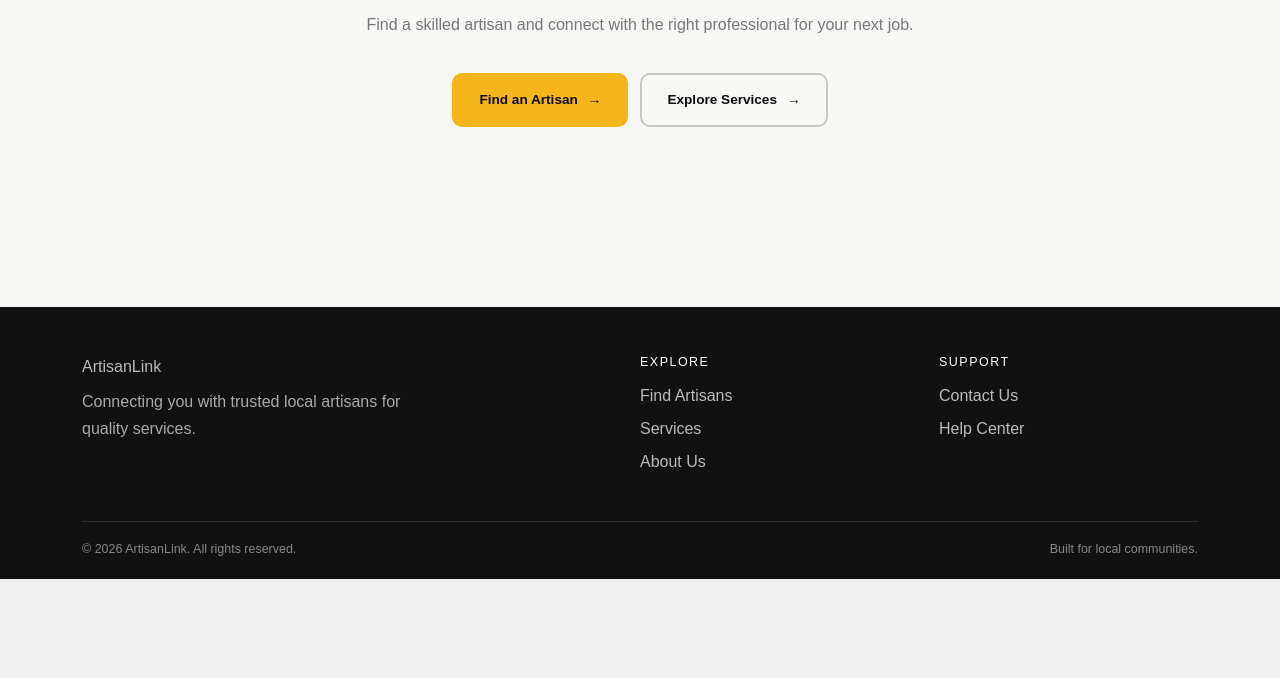
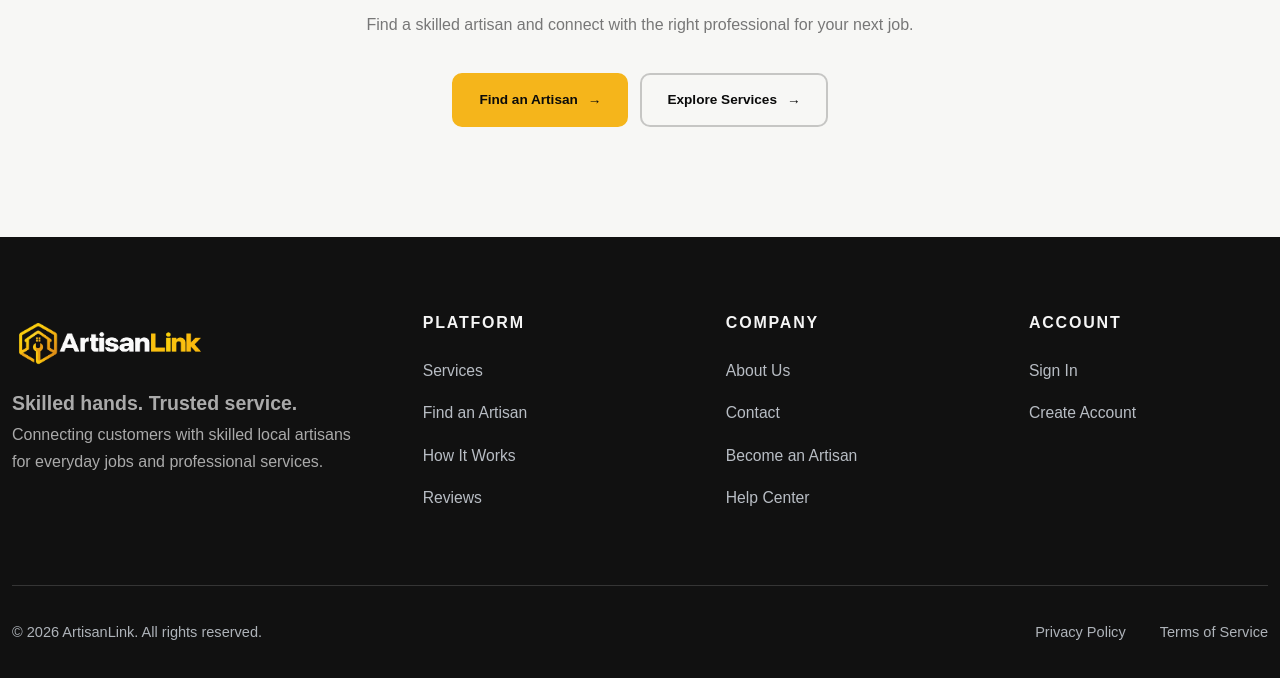
Before and after one commit to Vichi-King/ArtisanLink, a Flask app: page /about in a window 1280 px wide. Shown: the part 2830-3508 px from the top of the page. Before the commit the page ends 3409 px from the top, so only its background shows below. Run offline with Flask 3, Linux system fonts and the light colour scheme.

Commit message:
Replace duplicate footer with approved ArtisanLink footer design

```diff
--- a/app/templates/base.html
+++ b/app/templates/base.html
@@ -9,18 +9,14 @@
     <link href="https://cdn.jsdelivr.net/npm/bootstrap@5.3.3/dist/css/bootstrap.min.css" rel="stylesheet">
     <link rel="stylesheet" href="{{ url_for('static', filename='css/style.css') }}">
     <link rel="stylesheet" href="{{ url_for('static', filename='css/responsive.css') }}">
+    <link rel="stylesheet" href="{{ url_for('static', filename='css/footer.css') }}">
 </head>
 <body class="d-flex flex-column min-vh-100">
     <a class="al-skip-link" href="#main-content">Skip to content</a>
-
     <nav class="navbar navbar-expand-lg bg-dark navbar-dark" aria-label="Main navigation">
         <div class="container">
-            <a class="navbar-brand" href="{{ url_for('home') }}" aria-label="ArtisanLink home">
-                <img src="{{ url_for('static', filename='images/logo.png') }}" alt="ArtisanLink" class="navbar-logo">
-            </a>
-            <button class="navbar-toggler" type="button" data-bs-toggle="collapse" data-bs-target="#mainNavbar" aria-controls="mainNavbar" aria-expanded="false" aria-label="Toggle navigation">
-                <span class="navbar-toggler-icon"></span>
-            </button>
+            <a class="navbar-brand" href="{{ url_for('home') }}" aria-label="ArtisanLink home"><img src="{{ url_for('static', filename='images/logo.png') }}" alt="ArtisanLink" class="navbar-logo"></a>
+            <button class="navbar-toggler" type="button" data-bs-toggle="collapse" data-bs-target="#mainNavbar" aria-controls="mainNavbar" aria-expanded="false" aria-label="Toggle navigation"><span class="navbar-toggler-icon"></span></button>
             <div class="collapse navbar-collapse" id="mainNavbar">
                 <ul class="navbar-nav ms-auto align-items-lg-center">
                     <li class="nav-item"><a class="nav-link" href="{{ url_for('home') }}">Home</a></li>
@@ -49,47 +45,47 @@
             </div>
         </div>
     </nav>
-
     {% with messages = get_flashed_messages(with_categories=true) %}
-        {% if messages %}
-            <div class="flash-stack" aria-live="polite">
-                {% for category, message in messages %}
-                    <div class="alert alert-{{ category }} alert-dismissible fade show artisan-flash" role="alert">
-                        {{ message }}
-                        <button type="button" class="btn-close" data-bs-dismiss="alert" aria-label="Close"></button>
-                    </div>
-                {% endfor %}
-            </div>
-        {% endif %}
+        {% if messages %}<div class="flash-stack" aria-live="polite">{% for category, message in messages %}<div class="alert alert-{{ category }} alert-dismissible fade show artisan-flash" role="alert">{{ message }}<button type="button" class="btn-close" data-bs-dismiss="alert" aria-label="Close"></button></div>{% endfor %}</div>{% endif %}
     {% endwith %}
-
     <main id="main-content" class="flex-grow-1">{% block content %}{% endblock %}</main>
 
     <footer class="al-site-footer">
         <div class="container">
             <div class="al-footer-grid">
-                <div>
-                    <a href="{{ url_for('home') }}" class="al-footer-brand">ArtisanLink</a>
-                    <p>Connecting you with trusted local artisans for quality services.</p>
+                <div class="al-footer-brand-wrap">
+                    <a href="{{ url_for('home') }}" class="al-footer-brand" aria-label="ArtisanLink home"><img src="{{ url_for('static', filename='images/logo.png') }}" alt="ArtisanLink"></a>
+                    <p class="al-footer-tagline">Skilled hands. Trusted service.</p>
+                    <p class="al-footer-description">Connecting customers with skilled local artisans for everyday jobs and professional services.</p>
                 </div>
-                <div>
-                    <h2>Explore</h2>
-                    <a href="{{ url_for('artisans') }}">Find Artisans</a>
+                <div class="al-footer-column">
+                    <h2>Platform</h2>
                     <a href="{{ url_for('services') }}">Services</a>
+                    <a href="{{ url_for('artisans') }}">Find an Artisan</a>
+                    <a href="{{ url_for('home') }}#how-it-works">How It Works</a>
+                    <a href="{{ url_for('artisans') }}">Reviews</a>
+                </div>
+                <div class="al-footer-column">
+                    <h2>Company</h2>
                     <a href="{{ url_for('about') }}">About Us</a>
+                    <a href="{{ url_for('contact') }}">Contact</a>
+                    <a href="{{ url_for('become_artisan') }}">Become an Artisan</a>
+                    <button type="button" id="helpCenterTrigger">Help Center</button>
                 </div>
-                <div>
-                    <h2>Support</h2>
-                    <a href="{{ url_for('contact') }}">Contact Us</a>
-                    <button type="button" class="al-footer-help" id="helpCenterTrigger">Help Center</button>
+                <div class="al-footer-column">
+                    <h2>Account</h2>
+                    <a href="{{ url_for('login') }}">Sign In</a>
+                    <a href="{{ url_for('register', role='customer') }}">Create Account</a>
                 </div>
             </div>
-            <div class="al-footer-bottom"><span>© {{ now().year if now is defined else 2026 }} ArtisanLink. All rights reserved.</span><span>Built for local communities.</span></div>
+            <div class="al-footer-bottom">
+                <span>© {{ now().year if now is defined else 2026 }} ArtisanLink. All rights reserved.</span>
+                <div class="al-footer-legal"><a href="#">Privacy Policy</a><a href="#">Terms of Service</a></div>
+            </div>
         </div>
     </footer>
 
     <button type="button" class="al-back-top" id="backToTop" aria-label="Back to top" title="Back to top">↑</button>
-
     <div class="help-overlay" id="helpOverlay" aria-hidden="true">
         <div class="help-modal" role="dialog" aria-modal="true" aria-labelledby="helpModalTitle">
             <div class="help-modal-header"><div><span class="help-modal-label">ARTISANLINK SUPPORT</span><h2 id="helpModalTitle">Help Center</h2></div><button type="button" class="help-close" id="helpClose" aria-label="Close Help Center">×</button></div>
@@ -102,21 +98,16 @@
             <div class="help-modal-footer"><span>Need more help?</span><a href="mailto:support@artisanlink.com" class="help-contact">Contact Support →</a></div>
         </div>
     </div>
-
     <script>
     document.addEventListener("DOMContentLoaded", function () {
-        const trigger = document.getElementById("helpCenterTrigger");
-        const overlay = document.getElementById("helpOverlay");
-        const close = document.getElementById("helpClose");
-        const backTop = document.getElementById("backToTop");
+        const trigger = document.getElementById("helpCenterTrigger"), overlay = document.getElementById("helpOverlay"), close = document.getElementById("helpClose"), backTop = document.getElementById("backToTop");
         if (trigger && overlay) trigger.addEventListener("click", function () { overlay.classList.add("active"); overlay.setAttribute("aria-hidden", "false"); document.body.style.overflow = "hidden"; });
         function closeHelp() { if (!overlay) return; overlay.classList.remove("active"); overlay.setAttribute("aria-hidden", "true"); document.body.style.overflow = ""; }
         if (close) close.addEventListener("click", closeHelp);
         if (overlay) overlay.addEventListener("click", function (e) { if (e.target === overlay) closeHelp(); });
         document.addEventListener("keydown", function (e) { if (e.key === "Escape" && overlay && overlay.classList.contains("active")) closeHelp(); });
         function toggleTop() { if (backTop) backTop.classList.toggle("visible", window.scrollY > 420); }
-        window.addEventListener("scroll", toggleTop, { passive: true });
-        toggleTop();
+        window.addEventListener("scroll", toggleTop, { passive: true }); toggleTop();
         if (backTop) backTop.addEventListener("click", function () { window.scrollTo({ top: 0, behavior: "smooth" }); });
     });
     </script>
```
